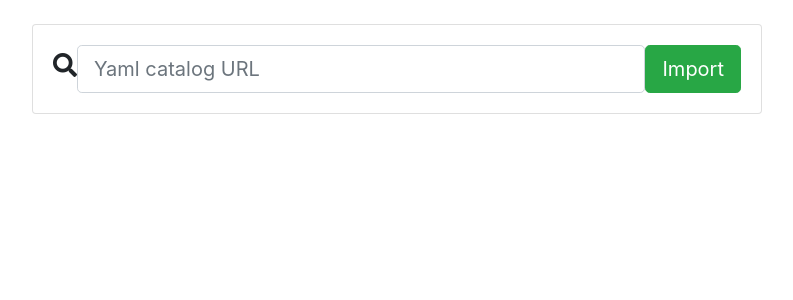
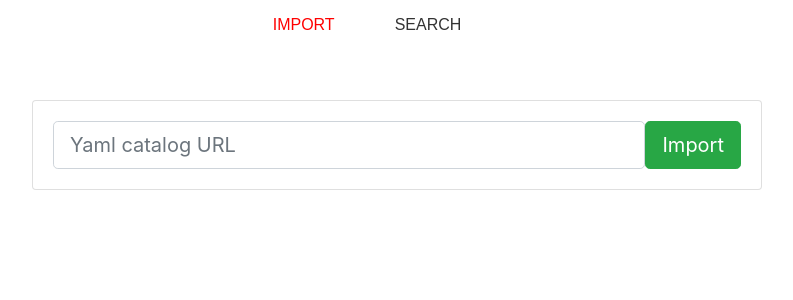
Before and after one commit to Skit/yamlParse, a PHP site: page /views/import.php in a window 1280 px wide. Shown: the top 300 px of the page, without its empty margins (243-1036 px from the left). Run offline with PHP 8.4, Linux system fonts and the light colour scheme; some libraries are stand-ins or nearby versions.

Commit message:
Main changes

```diff
--- a/views/import.php
+++ b/views/import.php
@@ -1,11 +1,24 @@
-<link href="//maxcdn.bootstrapcdn.com/bootstrap/4.1.1/css/bootstrap.min.css" rel="stylesheet" id="bootstrap-css">
-<script src="//maxcdn.bootstrapcdn.com/bootstrap/4.1.1/js/bootstrap.min.js"></script>
-<script src="//cdnjs.cloudflare.com/ajax/libs/jquery/3.2.1/jquery.min.js"></script>
-<!------ Include the above in your HEAD tag ---------->
-
-<link rel="stylesheet" href="https://use.fontawesome.com/releases/v5.1.0/css/all.css" integrity="sha384-lKuwvrZot6UHsBSfcMvOkWwlCMgc0TaWr+30HWe3a4ltaBwTZhyTEggF5tJv8tbt" crossorigin="anonymous">
+<!doctype html>
+<html>
+<header>
+    <link href="//maxcdn.bootstrapcdn.com/bootstrap/4.1.1/css/bootstrap.min.css" rel="stylesheet" id="bootstrap-css">
+    <script src="//maxcdn.bootstrapcdn.com/bootstrap/4.1.1/js/bootstrap.min.js"></script>
+    <link href="../web/main.css" rel="stylesheet">
+</header>
+<body>
+<div class="wrapper">
+    <nav class="navigation">
+        <ul>
+            <li>
+                <a class="active" href="#">Import</a>
+            </li>
+            <li class="last">
+                <a href="/index.php?a=index">Search</a>
+            </li>
+        </ul>
+    </nav>
+</div>
 <div class="container">
-    <br/>
     <div class="row justify-content-center">
         <div class="col-12 col-md-10 col-lg-8">
             <form class="card card-sm" action="index.php?a=load" method="post">
@@ -25,6 +38,11 @@
                 </div>
             </form>
         </div>
+        <?php if(isset($_GET['m'])) : ?>
+            <div id="message"><?=urldecode($_GET['m']) ?></div>
+        <?php endif; ?>
         <!--end of col-->
     </div>
 </div>
+</body>
+</html>
--- /dev/null
+++ b/web/main.css
@@ -0,0 +1,47 @@
+.wrapper{
+    width:100%;
+    min-height:100px;
+}
+.navigation{
+    float: left;
+    width: 100%;
+    text-align: center;
+}
+.navigation ul{
+    margin: 0;
+    padding: 0;
+    float: none;
+    width: auto;
+    list-style: none;
+    display: inline-block;
+}
+.navigation ul li{
+    float: left;
+    width: auto;
+    margin-right: 60px;
+    position: relative;
+}
+.navigation ul li a{
+    float: left;
+    width: 100%;
+    color: #333;
+    padding: 16px 0;
+    font-size: 16px;
+    line-height: normal;
+    text-decoration:none;
+    box-sizing:border-box;
+    text-transform: uppercase;
+    font-family: 'Montserrat', sans-serif;      -webkit-transition:color 0.3s ease;
+    transition:color 0.3s ease;
+}
+.navigation ul li a:hover{
+    color:goldenrod;
+}
+.navigation ul li a.active{
+    color:red;
+}
+
+#message{
+    margin: 15px;
+    border-bottom: 1px solid #28a745;
+}
```
Also changed, not shown: controllers/Main.php (+28 -27 lines), models/LoadXML.php (+34 -22 lines), views/item.php (+28 -16 lines), views/noItem.php (+25 -1 lines), views/search.php (+22 -7 lines), 2 other files.
